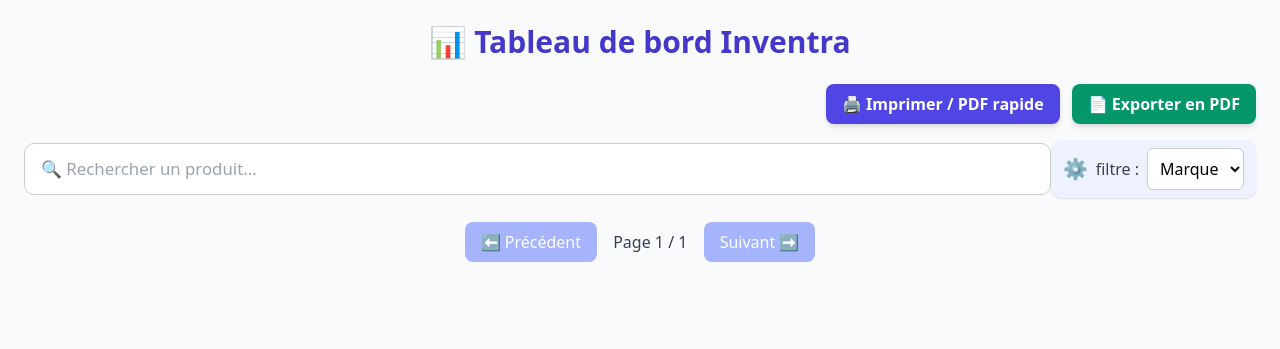
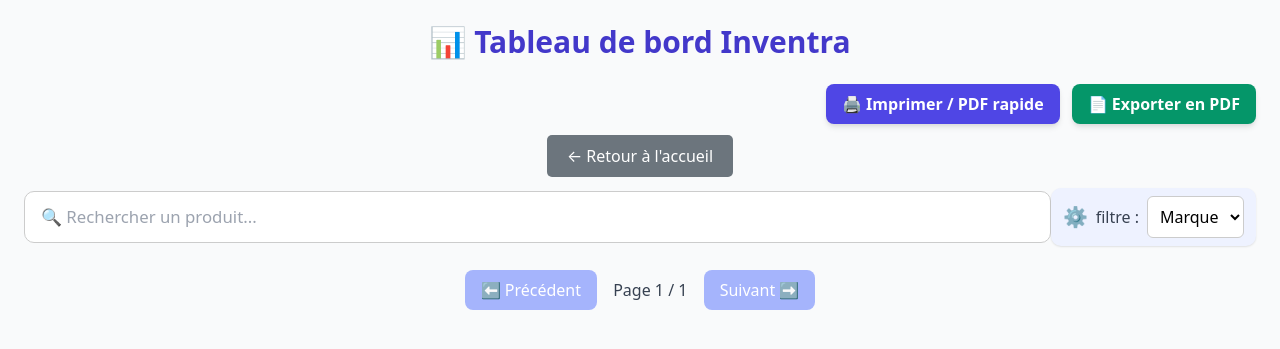
Before and after one commit to zeyda97/Inventra, a Flask app: page /dashboard in a window 1280 px wide. Shown: the top 349 px of the page. Run offline with Flask 3, Linux system fonts and the light colour scheme; data that the repository does not hold is empty.

Commit message:
bouton de retour

```diff
--- a/templates/dashboard_static.html
+++ b/templates/dashboard_static.html
@@ -26,7 +26,12 @@
     📄 Exporter en PDF
   </a>
 </div>
-
+<!-- Ajoutez cette ligne dans votre dashboard_static.html -->
+<div style="text-align: center; margin: 20px;">
+    <a href="/home" style="padding: 10px 20px; background: #6c757d; color: white; text-decoration: none; border-radius: 5px;">
+        ← Retour à l'accueil
+    </a>
+</div>
   <!-- 🔍 Barre de recherche + filtre -->
   <div class="filter-container flex flex-col md:flex-row items-center justify-between mb-6">
     <input
```
